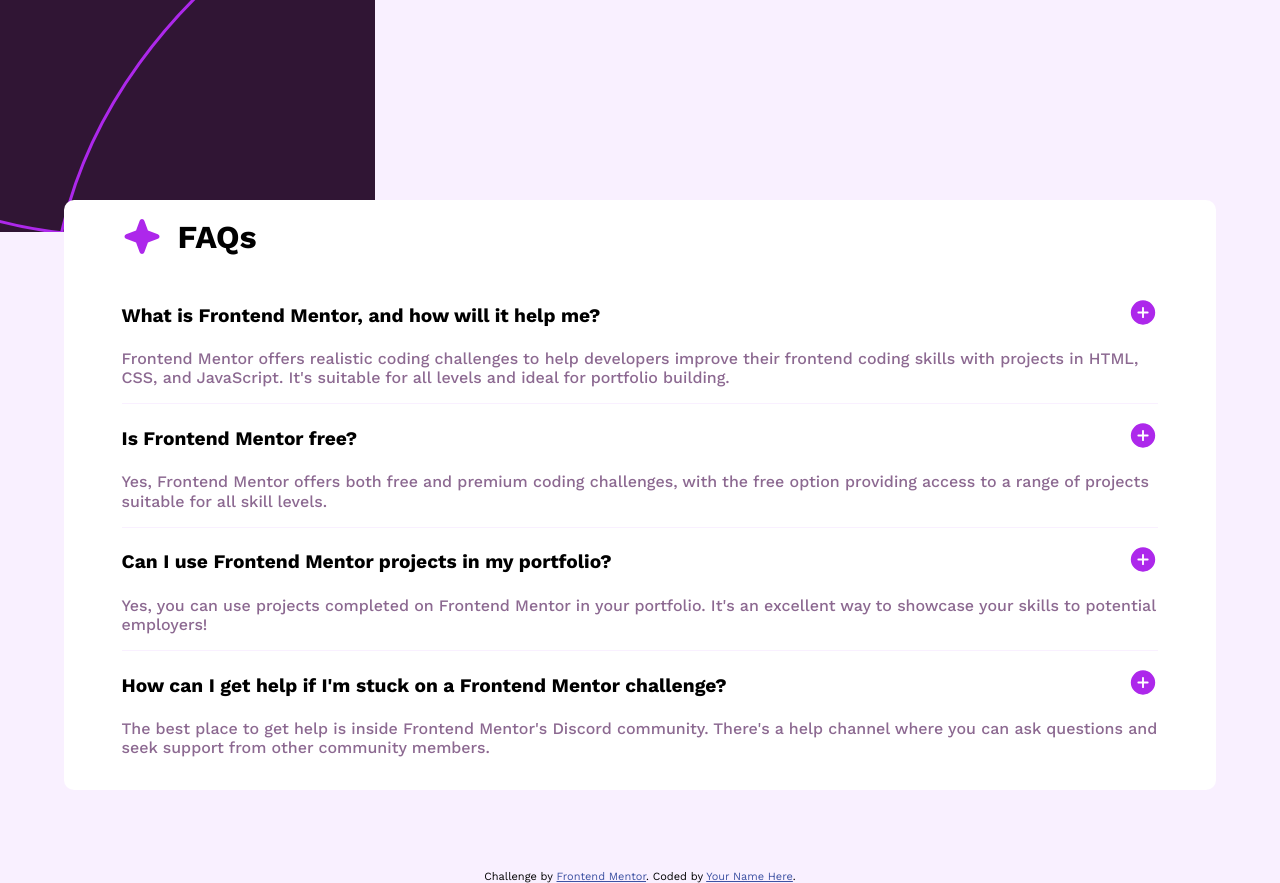
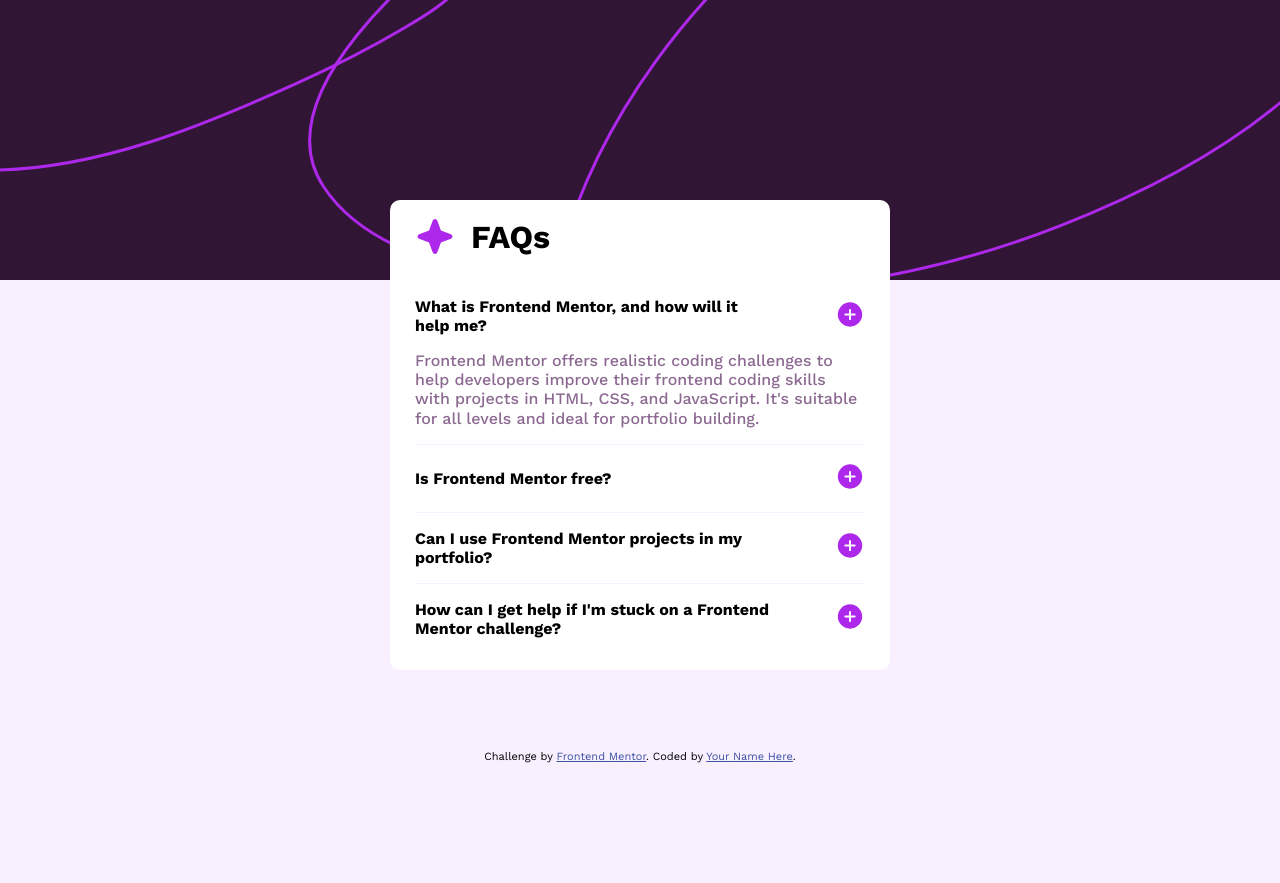
Before and after one commit to Manuelcoder02/juniordev-faq-accordion, a plain HTML site: page index.html in a window 1280 px wide. Both pictures are taken after a click on the button "What is Frontend Mentor, and how will it help me?". After the commit the page ends 800 px from the top, so only its background shows below. Drawn offline with Linux system fonts and the light colour scheme.

Commit message:
updated work

```diff
--- a/assets/css/style.css
+++ b/assets/css/style.css
@@ -6,11 +6,9 @@
   margin: 0;
   padding: 0;
 }
-
 html:focus-within {
   scroll-behavior: smooth;
 }
-
 @font-face {
   font-family: "Work Sans";
   src: url(/assets/fonts/WorkSans-VariableFont_wght.ttf);
@@ -24,6 +22,7 @@
 button,
 textarea {
   font: inherit;
+  cursor: pointer;
 }
 img {
   max-width: 100%;
@@ -49,6 +48,7 @@
   margin: 0 auto;
   border-radius: 10px;
   padding: 1em 0;
+  max-width: 500px;
 }
 
 /* HEADER STYLING */
@@ -83,7 +83,7 @@
   width: 100%;
   justify-content: space-between;
   border: none;
-  font-size: 1.2em;
+  font-size: 1em;
 }
 .btn-text {
   width: 80%;
@@ -92,13 +92,14 @@
 .btn-text:hover {
   color: #ad28eb;
 }
-.faq_answers {
-  /* display: none; */
+.faq_answer {
+  display: none;
   line-height: 1.2em;
   margin-top: 1em;
   color: hsl(292, 16%, 49%);
   font-weight: 500;
-  transition: display 0.3s ease-in-out;
+  animation: growDown 300ms ease-in-out;
+  transform-origin: top;
 }
 
 /* STATE STYLING */
@@ -119,3 +120,23 @@
 .attribution a {
   color: hsl(228, 45%, 44%);
 }
+
+@media (min-width: 370px) {
+  header {
+    background: url(/assets/images/background-pattern-desktop.svg);
+    background-repeat: no-repeat;
+    min-height: 20vh;
+  }
+}
+
+@keyframes growDown {
+  0% {
+    transform: scaleY(0);
+  }
+  80% {
+    transform: scaleY(1.1);
+  }
+  100% {
+    transform: scaleY(1);
+  }
+}
--- a/assets/js/script.js
+++ b/assets/js/script.js
@@ -2,4 +2,44 @@
 /* Once I click on a question, I want the answer to be shown
 nd if I click on it again, it should be hidden. */
 
-// Select all the questions
+// Select all the questions and answers
+const faqQuestions = document.querySelectorAll(".faq-question");
+const faqAnswers = document.querySelectorAll(".faq_answer");
+
+// faqQuestions.forEach((question) => {
+//   question.addEventListener("click", () => {
+//     faqAnswers.forEach((answer) => {
+//       answer.classList.toggle("active-list");
+//     });
+//     // question.nextElementSibling.classList.toggle("show");
+//   });
+// });
+
+faqQuestions[0].addEventListener("click", function () {
+  faqAnswers[0].classList.toggle("active-list");
+
+  faqAnswers[1].classList.remove("active-list");
+  faqAnswers[2].classList.remove("active-list");
+  faqAnswers[3].classList.remove("active-list");
+});
+
+faqQuestions[1].addEventListener("click", function () {
+  faqAnswers[1].classList.toggle("active-list");
+  faqAnswers[0].classList.remove("active-list");
+  faqAnswers[2].classList.remove("active-list");
+  faqAnswers[3].classList.remove("active-list");
+});
+
+faqQuestions[2].addEventListener("click", function () {
+  faqAnswers[2].classList.toggle("active-list");
+  faqAnswers[0].classList.remove("active-list");
+  faqAnswers[1].classList.remove("active-list");
+  faqAnswers[3].classList.remove("active-list");
+});
+
+faqQuestions[3].addEventListener("click", function () {
+  faqAnswers[3].classList.toggle("active-list");
+  faqAnswers[0].classList.remove("active-list");
+  faqAnswers[2].classList.remove("active-list");
+  faqAnswers[1].classList.remove("active-list");
+});
--- a/index.html
+++ b/index.html
@@ -47,7 +47,7 @@
                   />
                 </div>
               </button>
-              <div id="faq-answers" class="faq_answers">
+              <div id="faq-answer" class="faq_answer">
                 Frontend Mentor offers realistic coding challenges to help
                 developers improve their frontend coding skills with projects in
                 HTML, CSS, and JavaScript. It's suitable for all levels and
@@ -76,7 +76,7 @@
                   />
                 </div>
               </button>
-              <div id="faq-answers" class="faq_answers">
+              <div id="faq-answer" class="faq_answer">
                 Yes, Frontend Mentor offers both free and premium coding
                 challenges, with the free option providing access to a range of
                 projects suitable for all skill levels.
@@ -106,7 +106,7 @@
                   />
                 </div>
               </button>
-              <div id="faq-answers" class="faq_answers">
+              <div id="faq-answer" class="faq_answer">
                 Yes, you can use projects completed on Frontend Mentor in your
                 portfolio. It's an excellent way to showcase your skills to
                 potential employers!
@@ -137,7 +137,7 @@
                   />
                 </div>
               </button>
-              <div id="faq-answers" class="faq_answers">
+              <div id="faq-answer" class="faq_answer">
                 The best place to get help is inside Frontend Mentor's Discord
                 community. There's a help channel where you can ask questions
                 and seek support from other community members.
@@ -153,5 +153,6 @@
         >. Coded by <a href="#">Your Name Here</a>.
       </div>
     </main>
+    <script src="./assets/js/script.js"></script>
   </body>
 </html>
```
